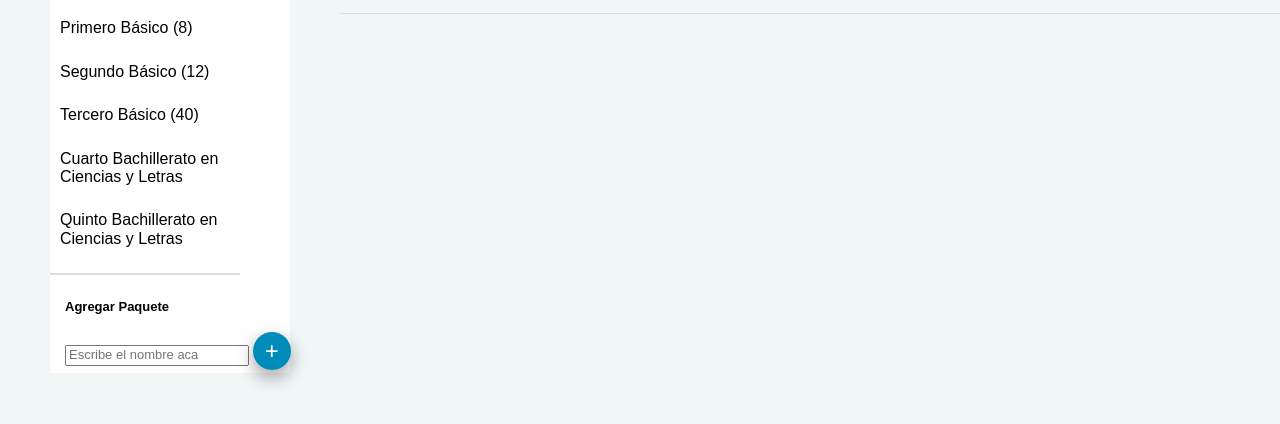
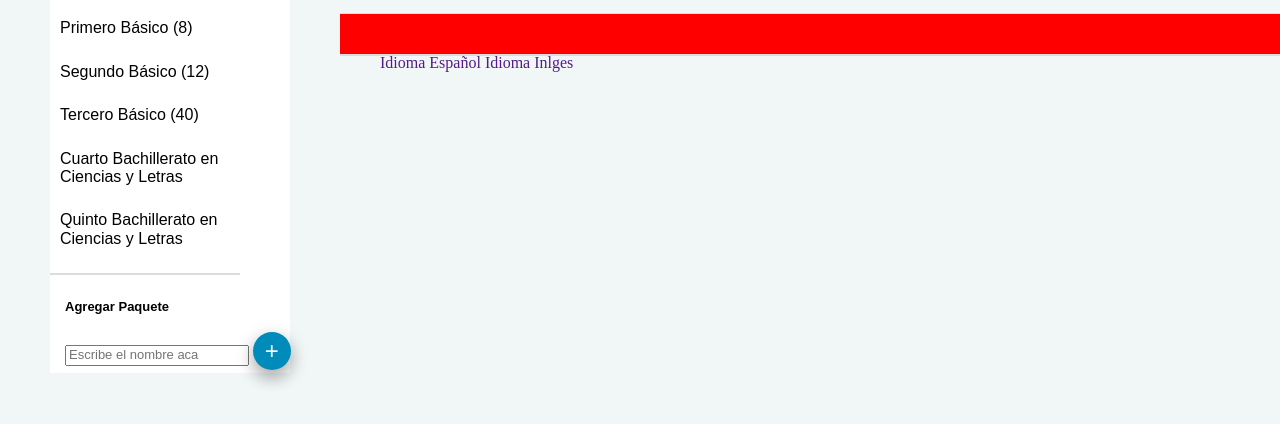
Before and after one commit to saritazavala/Web_Lab1, a plain HTML site: page index.html in a window 1280 px wide. Shown: the part 220-644 px from the top of the page. Drawn offline with Linux system fonts and the light colour scheme.

Commit message:
Started languages

```diff
--- a/index.html
+++ b/index.html
@@ -63,8 +63,19 @@
         </div>
 
     </div>
+</div>
 
-    <!--------------------------------------------------------------------------->
+<div class="languages">
+    <div class="select__languages">
+        <ul>
+            <li class="espaniol">
+                <a href="">Idioma Español</a>
+                <a href="">Idioma Inlges</a>
+
+            </li>
+
+        </ul>
+    </div>
 </div>
 
 </body>
--- a/styles.css
+++ b/styles.css
@@ -217,5 +217,18 @@ h1{
     color: #00a09b;
     font-family: sans-serif;
     font-size: 8rem;
+}
 
+.languages{
+    background-color: red;
+    border-bottom: 0.5rem solid gainsboro;
+    width: 235rem;
+    height: 10rem;
+    margin-left: 85rem;
 }
+
+.select__languages{
+    font-size: medium;
+    display: inline-block;
+    padding: 10rem;
+}
```
